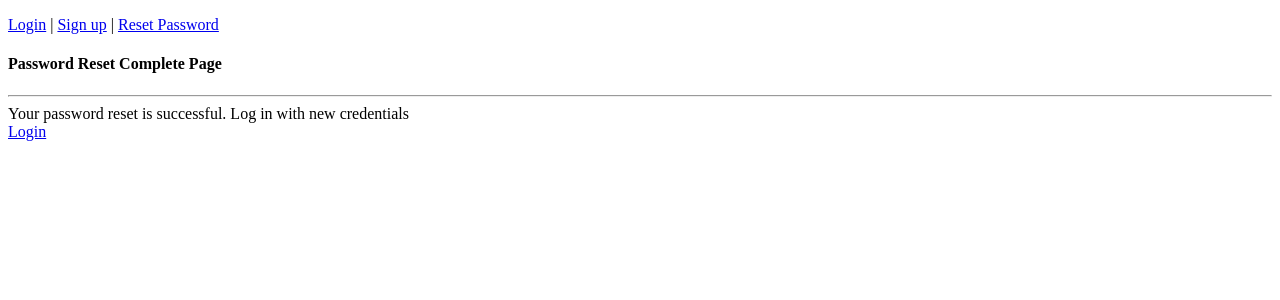
After one commit to MRBA86/Myfirst-Django, a Django app: page /password_reset_complete/ in a window 1280 px wide. The commit adds this page. Shown: the top 300 px of the page. Run offline with Django 4.2, Linux system fonts and the light colour scheme; parts of the project's set-up code (start-up, migrations or seed data) failed here and were passed over; some libraries are stand-ins or nearby versions.

Commit message:
reset and login with email and username create

```diff
--- a/accounts/urls.py
+++ b/accounts/urls.py
@@ -1,5 +1,7 @@
 from django.urls import path
 from accounts.views import *
+from django.contrib.auth import views as auth_views
+
 
 app_name = 'accounts'
 
@@ -10,6 +12,18 @@ urlpatterns = [
     path('login', login_view, name = 'login'),
     path('logout', logout_view, name = 'logout'),
     path('signup', signup_view, name = 'signup'),
+    path('change_password/', change_password, name='change_password'),
+    path('password_change_done/', password_change_done, name='password_change_done'),
+    path('password_reset/', auth_views.PasswordResetView.as_view(
+            template_name='accounts/password_reset_form.html',
+            email_template_name='accounts/password_reset_email.html',
+            subject_template_name='accounts/password_reset_subject.txt',
+            success_url='/password_reset_done/'
+        ), name='password_reset'),,
+        path('reset/<uidb64>/<token>/', auth_views.PasswordResetConfirmView.as_view(
+            template_name='accounts/password_reset_confirm.html',
+            success_url='/password_reset_complete/'
+        ), name='password_reset_confirm'),
+
 
     #path('test', test, name = 'test'),
-]
--- a/mysite/settings.py
+++ b/mysite/settings.py
@@ -50,8 +50,10 @@ INSTALLED_APPS = [
     'debug_toolbar',
     'django_summernote',
     'accounts.apps.AccountsConfig',
+    'crispy_forms',
 ]
 
+EMAIL_BACKEND = 'django.core.mail.backends.console.EmailBackend'
 #Auth users settings
 #AUTH_USER_MODEL = 'accounts.CustomUser'
 
--- a/mysite/urls.py
+++ b/mysite/urls.py
@@ -21,6 +21,7 @@ from django.conf.urls.static import static
 from django.contrib.sitemaps.views import sitemap
 from website.sitemaps import StaticViewSitemap
 from blog.sitemaps import BlogSitemap
+from django.contrib.auth import views as auth_views
 #import debug_toolbar
 
 sitemaps = {
@@ -38,6 +39,13 @@ urlpatterns = [
     path('summernote/', include('django_summernote.urls')),
     path('captcha/', include('captcha.urls')),
     path('accounts/', include('accounts.urls')),
+    path('password_reset_done/', auth_views.PasswordResetDoneView.as_view(
+            template_name='accounts/password_reset_done.html'
+        ), name='password_reset_done'),
+        path('password_reset_complete/', auth_views.PasswordResetCompleteView.as_view(
+            template_name='accounts/password_reset_complete.html'
+        ), name='password_reset_complete'),
 ]
+
 urlpatterns += static(settings.STATIC_URL, document_root = settings.STATIC_ROOT)
 urlpatterns += static(settings.MEDIA_URL, document_root = settings.MEDIA_ROOT)
--- /dev/null
+++ b/statics/css/style1.css
@@ -0,0 +1,6 @@
+.cover{
+    background: url('../img/b3.jpg');
+    background-position: center;
+    background-size: cover;
+    height: 100vh;
+}
--- a/templates/accounts/login.html
+++ b/templates/accounts/login.html
@@ -23,6 +23,7 @@
                 <div class="col-md-6 col-lg-4">
                     <div class="login-wrap p-0">
                         <h3 class="mb-4 text-center">Have an account?</h3>
+                        {% include 'messages.html' %}
                         <form action="{% url 'accounts:login' %}" method="post" class="signin-form">
                             {% csrf_token %}
                             <div class="form-group">
@@ -41,11 +42,11 @@
                                 </div>
 -->
                                 <div class="w-50 text-md-right">
-                                    <a href="#" style="color: #fff">Forgot Password</a>
+                                    <a href="{% url 'accounts:password_reset' %}" style="color: #fff">Forgot Password</a>
                                 </div>
                             </div>
                         </form>
-                        {% include 'messages.html' %}
+
                         </div>
                     </div>
                 </div>
--- /dev/null
+++ b/templates/accounts/password_reset_complete.html
@@ -0,0 +1,22 @@
+{% extends 'base_accounts.html' %}
+{% block title %}Password Reset Complete Page{% endblock %}
+{% load crispy_forms_tags %}
+{% block content %}
+<div class="container">
+    <div class="row mt-5 pt-3">
+        <div class="col-md-8 offset-md-2">
+            <div class="card my-3 shadow">
+                <div class="card-body">
+                    <h4>Password Reset Complete Page</h4>
+                    <hr>
+                    <div class="alert alert-info">
+                        Your password reset is successful. Log in with new credentials
+                    </div>
+                    <a href="{% url 'accounts:login' %}">Login</a>
+                </div>
+            </div>
+        </div>
+    </div>
+</div>
+
+{% endblock %}
--- /dev/null
+++ b/templates/accounts/password_reset_subject.txt
@@ -0,0 +1 @@
+Password Reset for Django First Site
--- /dev/null
+++ b/templates/base_accounts.html
@@ -0,0 +1,31 @@
+<!DOCTYPE html>
+<html lang="en">
+
+<head>
+    <meta charset="UTF-8">
+    <meta http-equiv="X-UA-Compatible" content="IE=edge">
+    <meta name="viewport" content="width=device-width, initial-scale=1.0">
+    <title>{% block title %}Your Website Title{% endblock %}</title>
+    <!-- Add your CSS and JavaScript links here -->
+</head>
+
+<body>
+    <header>
+        {% if user.is_authenticated %}
+        <p>Hello, {{ user.username }}! | <a href="{% url 'accounts:change_password' %}">Change Password</a> | <a href="{% url 'accounts:logout' %}">Logout</a></p>
+        {% else %}
+        <p><a href="{% url 'accounts:login' %}">Login</a> | <a href="{% url 'accounts:signup' %}">Sign up</a> | <a href="{% url 'accounts:password_reset' %}">Reset Password</a></p>
+        {% endif %}
+    </header>
+
+    <main>
+        {% block content %}
+        {% endblock %}
+    </main>
+
+    <footer>
+        <!-- Add your footer content here -->
+    </footer>
+</body>
+
+</html>
```
Also changed, not shown: accounts/views.py (+24 -6 lines), templates/accounts/change_password.html (added, +12 -0 lines), templates/accounts/password_change_done.html (added, +8 -0 lines), templates/accounts/password_reset_confirm.html (added, +13 -0 lines), templates/accounts/password_reset_done.html (added, +8 -0 lines), templates/accounts/password_reset_email.html (added, +12 -0 lines), templates/accounts/password_reset_form.html (added, +13 -0 lines), templates/nav.html (added, +23 -0 lines).
